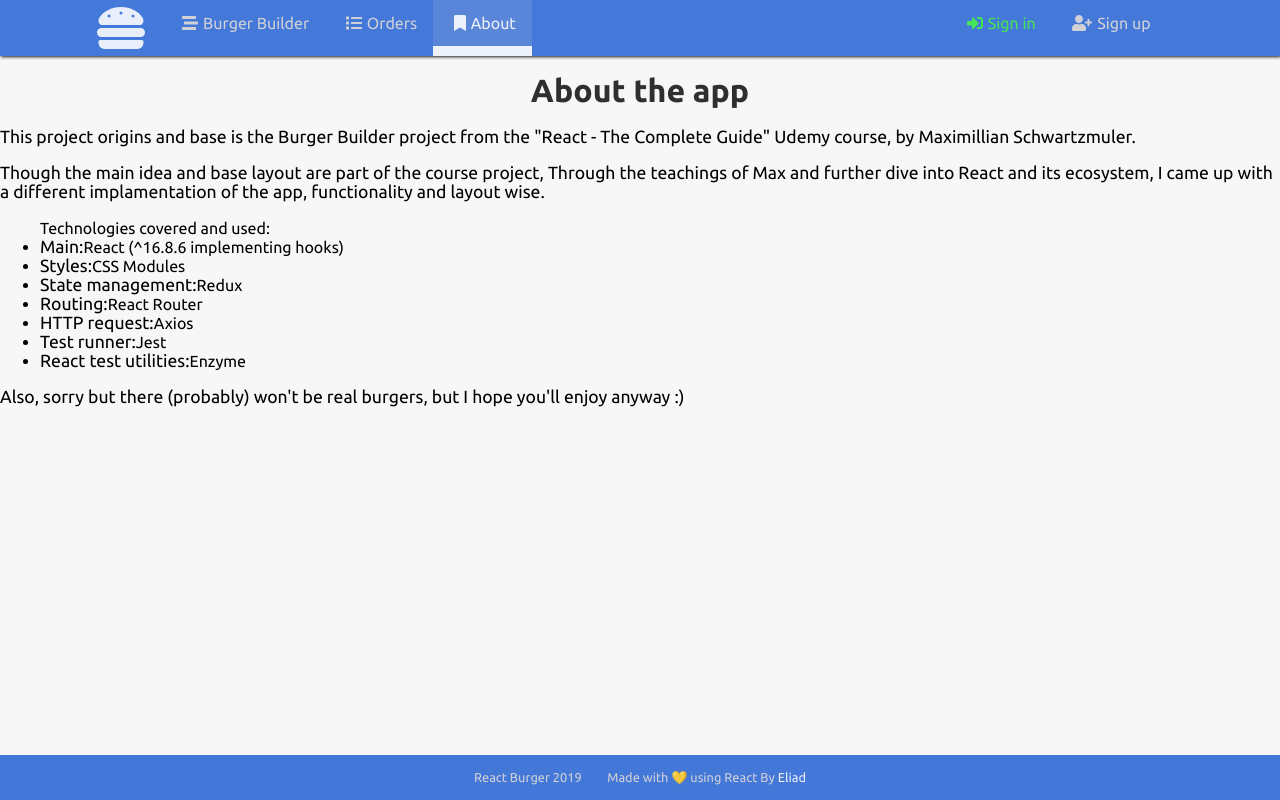
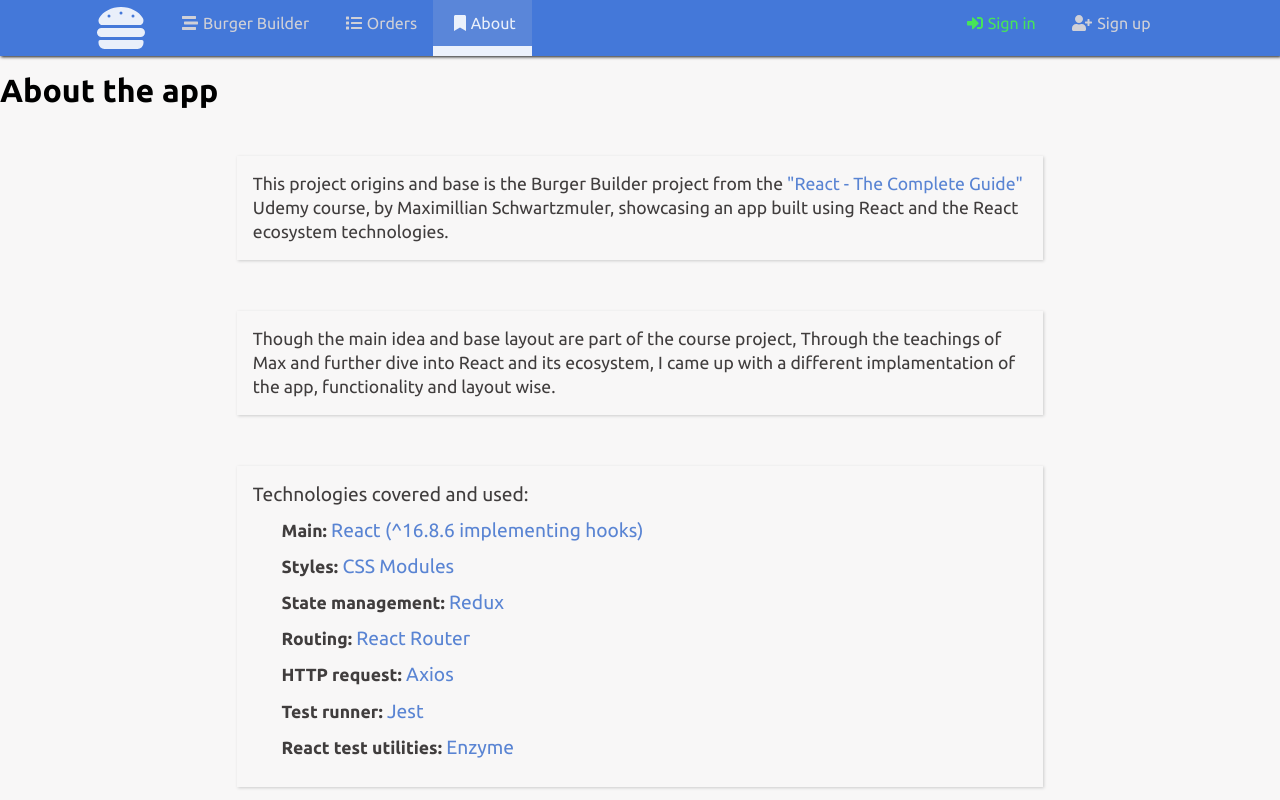
Before and after one commit to EliTu/React-Burger-app, a React (Create React App) app: page /about in a window 1280 px wide. Shown: the top 800 px of the page. Built offline with nearby package versions, Linux system fonts and the light colour scheme.

Commit message:
Styling the about section

```diff
--- a/src/components/display/About/About.js
+++ b/src/components/display/About/About.js
@@ -5,15 +5,17 @@ const About = props => {
 	const { About, techName } = styles;
 
 	return (
+		<>
+			<h1>About the app</h1>
 			<div className={About}>
-			<h1>About the app</h1>
 				<p>
-				This project origins and base is the Burger Builder project from
-				the{' '}
+					This project origins and base is the Burger Builder project
+					from the{' '}
 					<a href="https://www.udemy.com/react-the-complete-guide-incl-redux/">
 						"React - The Complete Guide"
 					</a>{' '}
-				Udemy course, by Maximillian Schwartzmuler.
+					Udemy course, by Maximillian Schwartzmuler, showcasing an
+					app built using React and the React ecosystem technologies.
 				</p>
 				<p>
 					Though the main idea and base layout are part of the course
@@ -24,34 +26,46 @@ const About = props => {
 				<ul>
 					Technologies covered and used:
 					<li>
-					<span className={techName}>Main:</span>React (^16.8.6
-					implementing hooks)
+						<span className={techName}>Main: </span>
+						<a href="https://reactjs.org/">
+							React (^16.8.6 implementing hooks)
+						</a>
 					</li>
 					<li>
-					<span className={techName}>Styles:</span>CSS Modules
+						<span className={techName}>Styles: </span>
+						<a href="https://github.com/css-modules/css-modules">
+							CSS Modules
+						</a>
 					</li>
 					<li>
-					<span className={techName}>State management:</span>Redux
+						<span className={techName}>State management: </span>
+						<a href="https://github.com/reduxjs/redux">Redux</a>
 					</li>
 					<li>
-					<span className={techName}>Routing:</span>React Router
+						<span className={techName}>Routing: </span>
+						<a href="https://github.com/ReactTraining/react-router">
+							React Router
+						</a>
 					</li>
 					<li>
-					<span className={techName}>HTTP request:</span>Axios
+						<span className={techName}>HTTP request: </span>
+						<a href="https://github.com/axios/axios">Axios</a>
 					</li>
 					<li>
-					<span className={techName}>Test runner:</span>Jest
+						<span className={techName}>Test runner: </span>
+						<a href="https://github.com/facebook/jest">Jest</a>
 					</li>
 					<li>
-					<span className={techName}>React test utilities:</span>
-					Enzyme
+						<span className={techName}>React test utilities: </span>
+						<a href="https://github.com/airbnb/enzyme">Enzyme</a>
 					</li>
 				</ul>
 				<p>
-				Also, sorry but there (probably) won't be real burgers, but I
-				hope you'll enjoy anyway :)
+					Also, sorry but there (probably) won't be real burgers, but
+					I hope you'll enjoy anyway :)
 				</p>
 			</div>
+		</>
 	);
 };
 
--- a/src/components/display/About/About.module.css
+++ b/src/components/display/About/About.module.css
@@ -1,5 +1,16 @@
+@import '../../../variables.css';
+
 .About {
-	display: block;
+	width: 70%;
+	display: flex;
+	flex-direction: column;
+	align-content: center;
+	justify-content: center;
+	align-items: center;
+	margin: 1rem auto;
+	font-size: 1.2rem;
+	color: var(--coloring-dark);
+	line-height: 1.5rem;
 }
 
 .About h1 {
@@ -9,6 +20,32 @@
 	margin: 0 auto;
 }
 
+.About p,
+ul {
+	width: 90%;
+	margin: 1.6rem 0.5rem;
+	padding: 1rem;
+	box-shadow: var(--shadow-light);
+}
+
+.About a {
+	color: var(--light-blue);
+}
+
+.About a:hover {
+	color: var(--glow-light-blue);
+}
+
+.About ul {
+	list-style-type: none;
+}
+
+.About li {
+	margin: 0.7rem 0.3rem;
+	padding-left: 1.5rem;
+}
+
 .techName {
 	font-size: 1.1rem;
+	font-weight: 600;
 }
```
Lines whose indentation alone changed are shown as unchanged.
